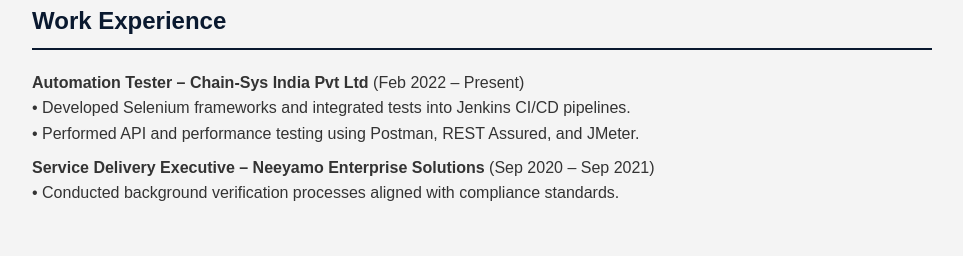
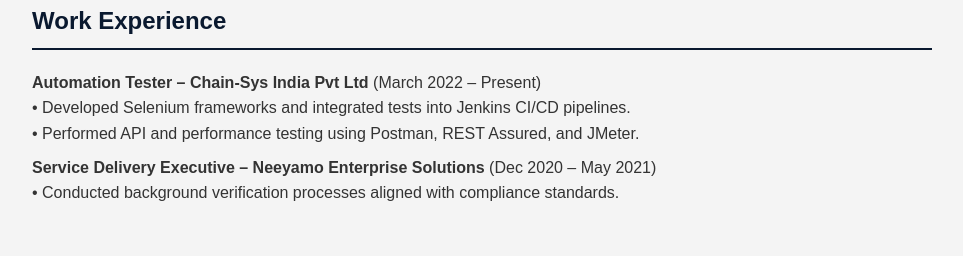
Before and after one commit to Berlin-Samuel/Berlin-Samuel.github.io, a plain HTML site: page index.html in a window 1280 px wide. Shown: the part 764-1020 px from the top of the page, without its empty margins (158-1121 px from the left). Drawn offline with Linux system fonts and the light colour scheme.

Commit message:
Update index.html
updated

```diff
--- a/index.html
+++ b/index.html
@@ -77,11 +77,11 @@
   <section>
     <h2>Work Experience</h2>
     <ul>
-      <li><strong>Automation Tester – Chain-Sys India Pvt Ltd</strong> (Feb 2022 – Present)<br>
+      <li><strong>Automation Tester – Chain-Sys India Pvt Ltd</strong> (March 2022 – Present)<br>
         • Developed Selenium frameworks and integrated tests into Jenkins CI/CD pipelines.<br>
         • Performed API and performance testing using Postman, REST Assured, and JMeter.
       </li>
-      <li><strong>Service Delivery Executive – Neeyamo Enterprise Solutions</strong> (Sep 2020 – Sep 2021)<br>
+      <li><strong>Service Delivery Executive – Neeyamo Enterprise Solutions</strong> (Dec 2020 – May 2021)<br>
         • Conducted background verification processes aligned with compliance standards.
       </li>
     </ul>
```
